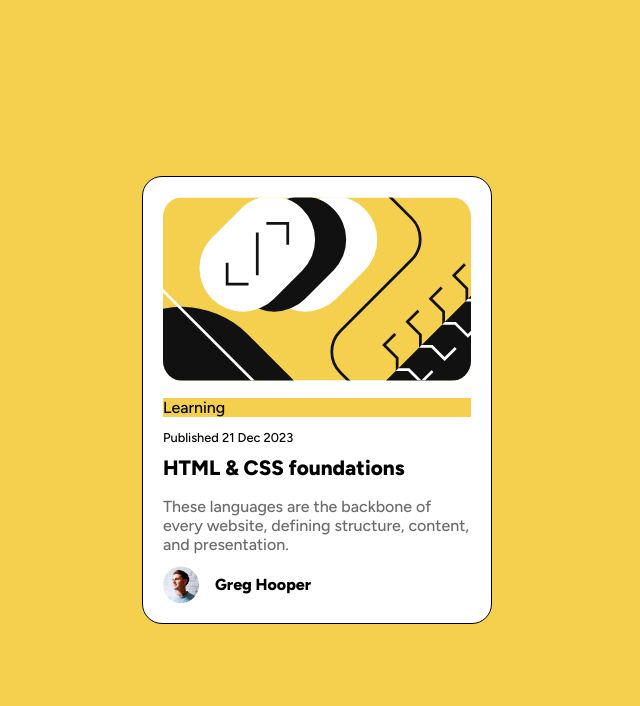
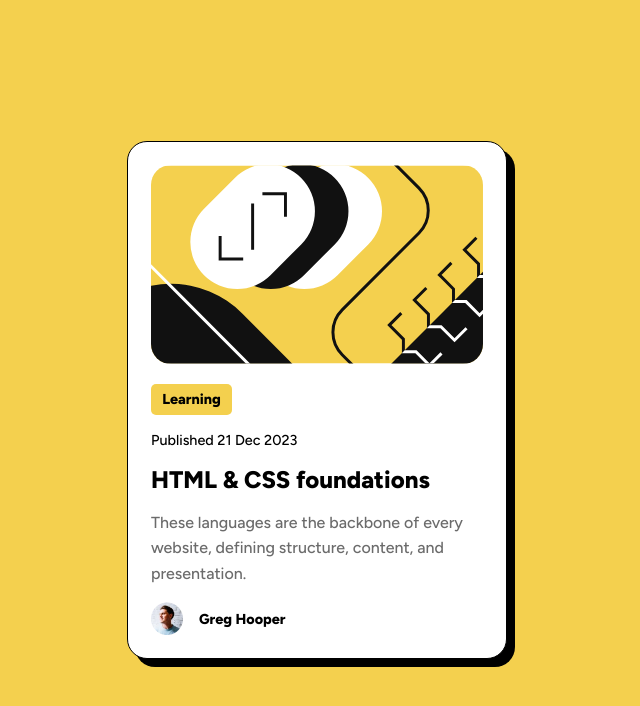
Before and after one commit to code269/fem-blog-pv-card, a plain HTML site: page index.html in a window 1280 px wide. Shown: the whole page, without its empty margins (323-963 px from the left). Drawn offline with Linux system fonts and the light colour scheme.

Commit message:
Finalized CSS changes

```diff
--- a/styles.css
+++ b/styles.css
@@ -32,15 +32,16 @@ body {
 }
 
 main {
-  padding: 20px;
+  padding: 23px;
   border: 1px solid black;
+  box-shadow: 8px 8px;
   border-radius: 20px;
-  width: 350px;
+  width: 380px;
   background-color: var(--white);
 }
 
 main > * {
-  margin-bottom: 0.8em;
+  margin-bottom: 1rem;
 }
 
 .card-img {
@@ -49,19 +50,25 @@ main > * {
 }
 
 .card-label {
+  display: inline-block;
+  padding: 0.4rem 0.7rem;
+  border-radius: 5px;
   background-color: var(--yellow);
+  font-size: 0.9rem;
+  font-weight: var(--ff-bold);
 }
 
 .card-date {
-  font-size: 0.8em;
+  font-size: 0.9em;
 }
 
 .card-title {
-  font-size: 1.3em;
+  font-size: 1.5em;
   font-weight: var(--ff-bold);
 }
 
 .card-memo {
+  line-height: 1.6rem;
   color: var(--gray-500);
 }
 
@@ -73,9 +80,10 @@ main > * {
 }
 
 .profile-icon {
-  width: 36px;
+  width: 32px;
 }
 
 .profile-name {
+  font-size: 0.9rem;
   font-weight: var(--ff-bold);
 }
```
